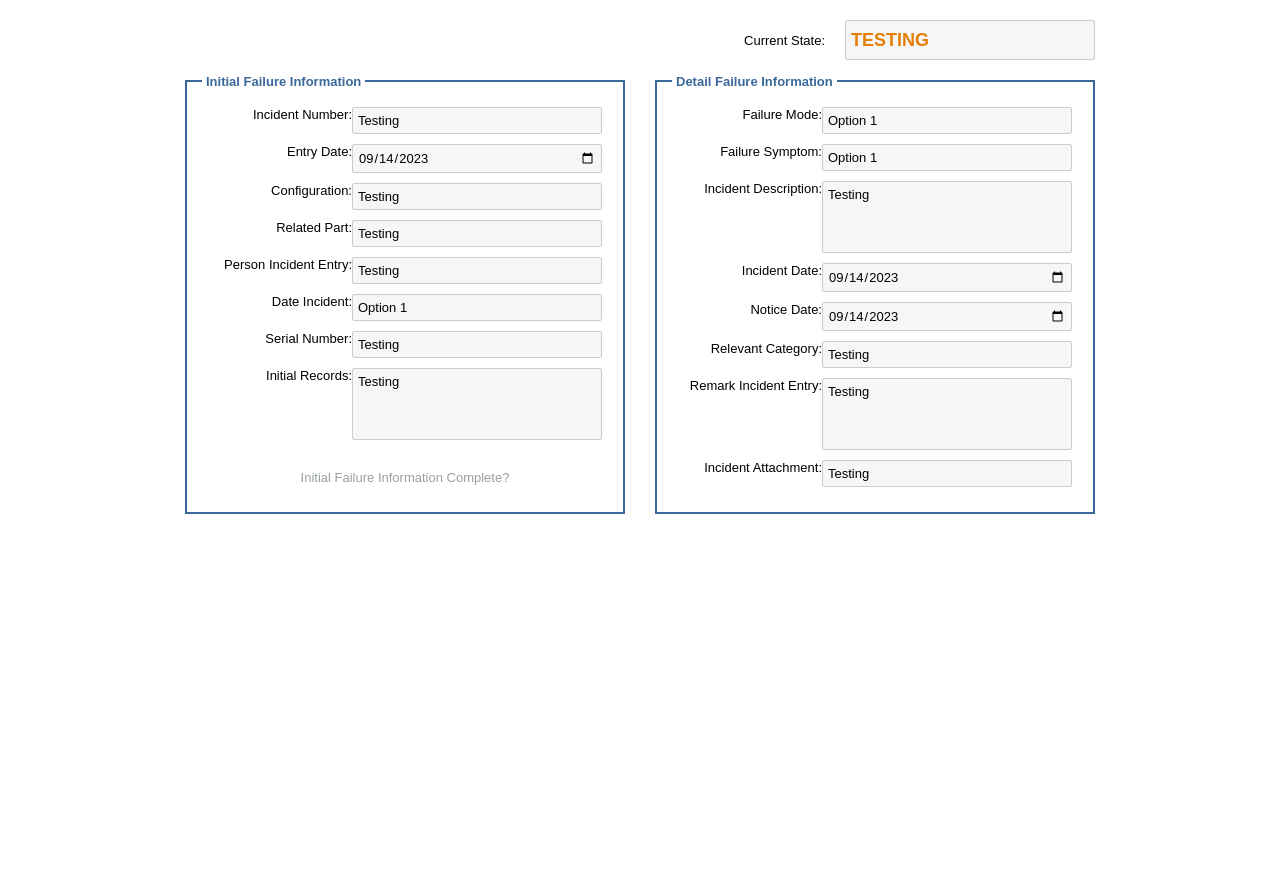
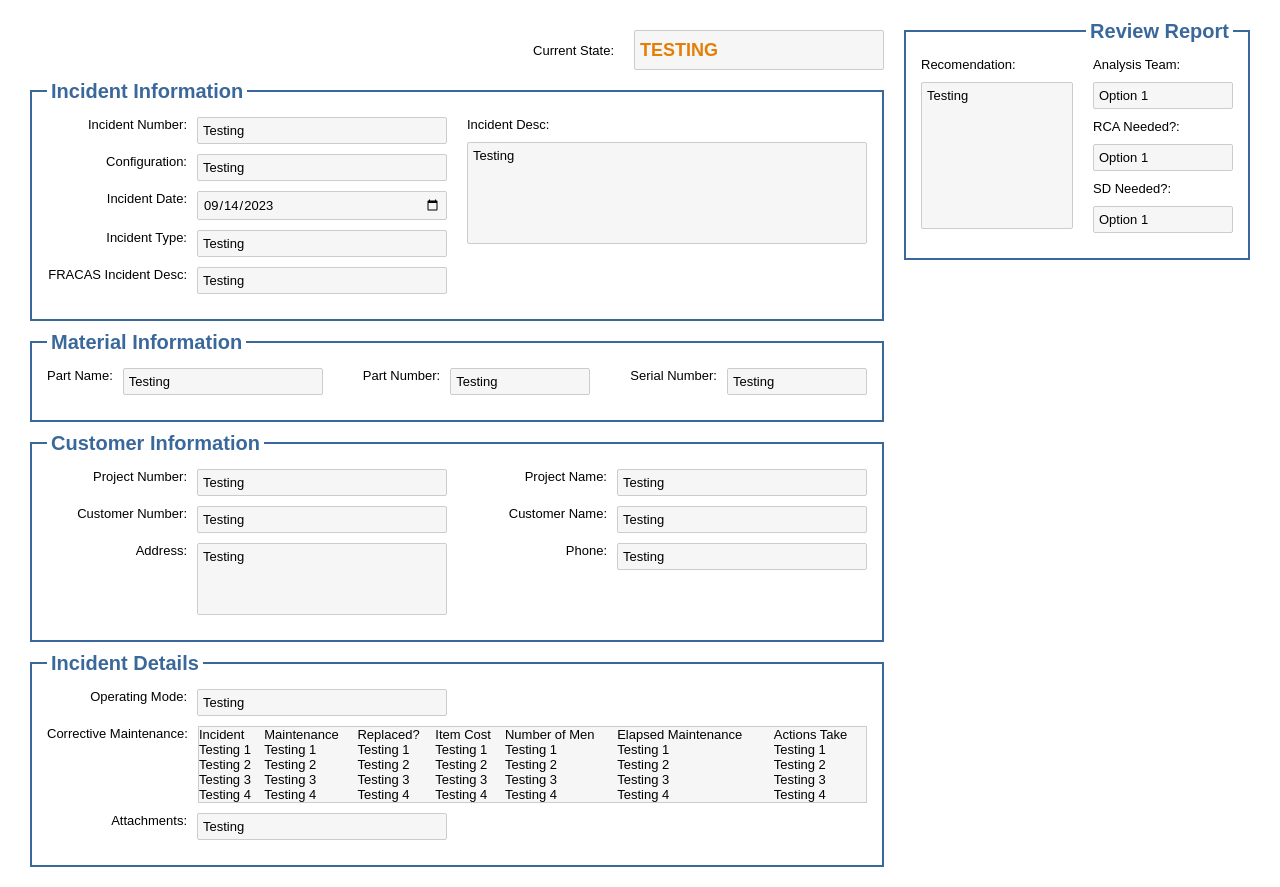
Before and after one commit to Integral-Experts-PLM/ArmadaFirstProject, a Django app: page /createIncident/ in a window 1280 px wide. Shown: the part 42-929 px from the top of the page. Before the commit the page ends 556 px from the top, so only its background shows below. Run offline with Django 4.2, Linux system fonts and the light colour scheme.

Commit message:
review done

```diff
--- a/base/templates/base/createIncident.html
+++ b/base/templates/base/createIncident.html
@@ -1,22 +1,28 @@
 {% extends 'index.html' %} {% block content %}
-<div style="width: 910px; margin-top: 20px;">
-<div style="display: flex; width: 100%; justify-content: flex-end;">
-    {% include 'currentState.html' %}
-</div>
-<div style="display: flex; justify-content: space-between;">
-    {% include 'initialFailureInfo.html' %}
-    {% include 'detailedFailureInfo.html' %}
-</div>
+<div style="display: flex; justify-content: space-between; margin: 30px;">
+    <div style="width: 910px;">
+        {% include 'currentState.html' %}
+        {% include 'failureInfoDone.html' %}
+    </div>
+    <div style="display: flex; justify-content: flex-end; width: 100%; margin-left: 20px;">
+        {% include 'reviewReport.html' %}
+    </div>
 </div>
 {% endblock %}
 
 <!-- ========================================================= -->
-<div style="display: flex; justify-content: space-between;">
+<div style="display: flex; justify-content: space-between; width: 910px; margin: 30px;">
     {% include 'initialFailureInfo.html' %}
     {% include 'detailedFailureInfo.html' %}
 </div>
 
 <!-- ========================================================= -->
-<div>
-    {% include 'failureInfoDone.html' %}
+<div style="display: flex; justify-content: space-between; margin: 30px;">
+    <div style="width: 910px;">
+        {% include 'currentState.html' %}
+        {% include 'failureInfoDone.html' %}
+    </div>
+    <div style="display: flex; justify-content: flex-end; width: 100%; margin-left: 20px;">
+        {% include 'reviewReport.html' %}
+    </div>
 </div>
--- a/base/templates/detailedFailureInfo.html
+++ b/base/templates/detailedFailureInfo.html
@@ -1,7 +1,7 @@
 <div class="main-input-container">
   <h3 class="title-input-container">Detail Failure Information</h3>
   <div class="input-container">
-    <label for="failure_mode">Failure Mode:</label>
+    <label class="input-label" for="failure_mode">Failure Mode:</label>
     <select id="failure_mode" class="input-box" name="failure_mode">
       <option value="">Option 1</option>
       <option value="">Option 2</option>
@@ -9,7 +9,7 @@
     </select>
   </div>
   <div class="input-container">
-    <label for="failure_symptom">Failure Symptom:</label>
+    <label class="input-label" for="failure_symptom">Failure Symptom:</label>
     <select id="failure_symptom" class="input-box" name="failure_symptom">
       <option value="">Option 1</option>
       <option value="">Option 2</option>
@@ -17,7 +17,7 @@
     </select>
   </div>
   <div class="input-container">
-    <label>Incident Description:</label>
+    <label class="input-label">Incident Description:</label>
     <textarea
       class="input-box"
       name="fracas_incident_description"
@@ -28,7 +28,7 @@ Testing</textarea
     >
   </div>
   <div class="input-container">
-    <label>Incident Date:</label>
+    <label class="input-label">Incident Date:</label>
     <input
       type="date"
       value="2023-09-14"
@@ -37,7 +37,7 @@ Testing</textarea
     />
   </div>
   <div class="input-container">
-    <label>Notice Date:</label>
+    <label class="input-label">Notice Date:</label>
     <input
       type="date"
       value="2023-09-14"
@@ -46,7 +46,7 @@ Testing</textarea
     />
   </div>
   <div class="input-container">
-    <label>Relevant Category:</label>
+    <label class="input-label">Relevant Category:</label>
     <input
       type="text"
       value="Testing"
@@ -55,13 +55,13 @@ Testing</textarea
     />
   </div>
   <div class="input-container">
-    <label>Remark Incident Entry:</label>
+    <label class="input-label">Remark Incident Entry:</label>
     <textarea class="input-box" name="remark_incident_entry" rows="4" cols="50">
 Testing</textarea
     >
   </div>
   <div class="input-container">
-    <label>Incident Attachment:</label>
+    <label class="input-label">Incident Attachment:</label>
     <input
       onclick=""
       type="text"
--- a/base/templates/failureInfoDone.html
+++ b/base/templates/failureInfoDone.html
@@ -1,78 +1,73 @@
-<div class="main-input-container" style="width: 910px; margin-bottom: 20px;">
+<div>
+  <div class="main-input-container" style="width: 100%; margin-bottom: 20px;">
     <h3 class="title-input-container">Incident Information</h3>
     <div style="display: flex; justify-content: space-between;">
       <div>
-      <div class="input-container" style="justify-content: flex-end;">
+        <div class="input-container">
           <label class="input-label">Incident Number:</label>
           <input type="text" class="input-box" value="Testing" name="incident_identifier" />
         </div>
-      <div class="input-container" style="justify-content: flex-end;">
+        <div class="input-container">
           <label class="input-label">Configuration:</label>
           <input type="text" class="input-box" value="Testing" name="configuration" />
         </div>
         <div class="input-container">
-        <label style="margin-right: 10px;">Incident Date:</label>
+          <label class="input-label">Incident Date:</label>
           <input type="date" class="input-box" value="2023-09-14" name="incident_date" />
         </div>
-      <div class="input-container" style="justify-content: flex-end;">
-        <label style="margin-right: 10px;">Incident Type:</label>
+        <div class="input-container">
+          <label class="input-label">Incident Type:</label>
           <input type="text" class="input-box" value="Testing" name="incident_type" />
         </div>
-      <div class="input-container" style="justify-content: flex-end;">
-        <label style="margin-right: 10px;">FRACAS Incident Desc:</label>
-        <input
-          type="text"
-          value="Testing"
-          class="input-box"
-          name="fracas_incident_description"
-        />
+        <div class="input-container">
+          <label class="input-label">FRACAS Incident Desc:</label>
+          <input type="text" value="Testing" class="input-box" name="fracas_incident_description" />
         </div>
       </div>
-    <div class="input-container" style="display: flex; flex-direction: column; justify-content: flex-start;">
+      <div class="input-container" style="display: flex; flex-direction: column; justify-content: flex-start; margin-left: 20px;">
         <label style="padding-bottom: 10px;">Incident Desc:</label>
-      <textarea
-      class="input-box"
-      name="incident_description"
-      rows="6"
-      cols="50"
-      style="width: 100%;""
+        <textarea class="input-box" name="incident_description" rows="6" cols="50" style="width: 100%;""
       >Testing</textarea>
     </div>
   </div>
 </div>
 <!-- ====================================================================== -->
-<div class="main-input-container" style="width: 910px; margin-bottom: 20px;">
+<div class=" main-input-container" style="width: 100%; margin-bottom: 20px;">
   <h3 class="title-input-container">Material Information</h3>
   <div style="display: flex; justify-content: space-between;">
+
     <div class="input-container" style="width: auto; justify-content: flex-start;">
-      <label style="margin-right: 10px;">Part Name:</label>
-      <input style="width: 240px;" type="text" class="input-box" value="Testing" name="part_name" />
+      <label class="input-label">Part Name:</label>
+      <input style="width: 200px;" type="text" class="input-box" value="Testing" name="part_name" />
     </div>
+
     <div class="input-container" style="width: auto; justify-content: flex-start;">
-      <label style="margin-right: 10px;">Part Number:</label>
-      <input style="width: 160px;" type="text" class="input-box" value="Testing" name="part_number" />
+      <label class="input-label">Part Number:</label>
+      <input style="width: 140px;" type="text" class="input-box" value="Testing" name="part_number" />
     </div>
+
     <div class="input-container" style="width: auto; justify-content: flex-start;">
-      <label style="margin-right: 10px;">Serial Number:</label>
-      <input style="width: 160px;" type="text" class="input-box" value="Testing" name="serial_number" />
+      <label class="input-label">Serial Number:</label>
+      <input style="width: 140px;" type="text" class="input-box" value="Testing" name="serial_number" />
     </div>
+
   </div>
 </div>
 <!-- ====================================================================== -->
-<div class="main-input-container" style="width: 910px; margin-bottom: 20px;">
+<div class="main-input-container" style="width: 100%; margin-bottom: 20px;">
   <h3 class="title-input-container">Customer Information</h3>
   <div style="display: flex; justify-content: space-between;">
     <div>
-      <div class="input-container"style="justify-content: flex-end;">
-        <label style="margin-right: 10px;">Project Number:</label>
+      <div class="input-container">
+        <label class="input-label">Project Number:</label>
         <input type="text" class="input-box" value="Testing" name="project_number" />
       </div>
-      <div class="input-container" style="justify-content: flex-end;">
-        <label style="margin-right: 10px;">Customer Number:</label>
+      <div class="input-container">
+        <label class="input-label">Customer Number:</label>
         <input type="text" class="input-box" value="Testing" name="customer_number" />
       </div>
-      <div class="input-container" style="justify-content: flex-end;">
-        <label style="margin-right: 10px;">Address:</label>
+      <div class="input-container">
+        <label class="input-label">Address:</label>
         <textarea
           class="input-box"
           name="address"
@@ -82,22 +77,86 @@
       </div>
     </div>
     <div>
-        <div class="input-container" style="justify-content: flex-end;">
-          <label style="margin-right: 10px;">Project Name:</label>
+      <div class="input-container">
+        <label class="input-label">Project Name:</label>
         <input type="text" class="input-box" value="Testing" name="project_name" />
       </div>
-        <div class="input-container" style="justify-content: flex-end;">
-          <label style="margin-right: 10px;">Customer Name:</label>
+      <div class="input-container">
+        <label class="input-label">Customer Name:</label>
         <input type="text" class="input-box" value="Testing" name="customer_name" />
       </div>
-        <div class="input-container" style="justify-content: flex-end;">
-          <label style="margin-right: 10px;">Phone:</label>
+      <div class="input-container">
+        <label class="input-label">Phone:</label>
         <input type="text" class="input-box" value="Testing" name="phone" />
       </div>
     </div>
   </div>
 </div>
 <!-- ====================================================================== -->
-<div class="main-input-container" style="width: 910px; margin-bottom: 20px;">
+<div class="main-input-container" style="width: 100%; margin-bottom: 20px;">
   <h3 class="title-input-container">Incident Details</h3>
+
+  <div class="input-container">
+    <label class="input-label">Operating Mode:</label>
+    <input type="text" class="input-box" value="Testing" name="operating_mode" />
   </div>
+  <div class="input-container" style="width: 100%;">
+    <label style="width: 185px;">Corrective Maintenance:</label>
+    <table class="input-box" style="width: 100%;">
+      <thead>
+        <tr>
+          <th>Incident</th>
+          <th>Maintenance</th>
+          <th>Replaced?</th>
+          <th>Item Cost</th>
+          <th>Number of Men</th>
+          <th>Elapsed Maintenance</th>
+          <th>Actions Take</th>
+        </tr>
+      </thead>
+      <tbody>
+        <tr>
+          <td>Testing 1</td>
+          <td>Testing 1</td>
+          <td>Testing 1</td>
+          <td>Testing 1</td>
+          <td>Testing 1</td>
+          <td>Testing 1</td>
+          <td>Testing 1</td>
+        </tr>
+        <tr>
+          <td>Testing 2</td>
+          <td>Testing 2</td>
+          <td>Testing 2</td>
+          <td>Testing 2</td>
+          <td>Testing 2</td>
+          <td>Testing 2</td>
+          <td>Testing 2</td>
+        </tr>
+        <tr>
+          <td>Testing 3</td>
+          <td>Testing 3</td>
+          <td>Testing 3</td>
+          <td>Testing 3</td>
+          <td>Testing 3</td>
+          <td>Testing 3</td>
+          <td>Testing 3</td>
+        </tr>
+        <tr>
+          <td>Testing 4</td>
+          <td>Testing 4</td>
+          <td>Testing 4</td>
+          <td>Testing 4</td>
+          <td>Testing 4</td>
+          <td>Testing 4</td>
+          <td>Testing 4</td>
+        </tr>
+      </tbody>
+    </table>
+  </div>
+  <div class="input-container">
+    <label class="input-label">Attachments:</label>
+    <input onclick="" type="text" value="Testing" class="input-box" name="incident_attachment" />
+  </div>
+</div>
+</div>
--- a/base/templates/initialFailureInfo.html
+++ b/base/templates/initialFailureInfo.html
@@ -1,23 +1,23 @@
 <div class="main-input-container">
   <h3 class="title-input-container">Initial Failure Information</h3>
   <div class="input-container">
-    <label>Incident Number:</label>
+    <label class="input-label">Incident Number:</label>
     <input type="text" value="Testing" class="input-box" name="incident_identifier" />
   </div>
   <div class="input-container">
-    <label>Entry Date:</label>
+    <label class="input-label">Entry Date:</label>
     <input type="date" value="2023-09-14" class="input-box" name="created_at" />
   </div>
   <div class="input-container">
-    <label>Configuration:</label>
+    <label class="input-label">Configuration:</label>
     <input type="text" value="Testing" class="input-box" name="configuration" />
   </div>
   <div class="input-container">
-    <label>Related Part:</label>
+    <label class="input-label">Related Part:</label>
     <input type="text" value="Testing" class="input-box" name="related_part" />
   </div>
   <div class="input-container">
-    <label>Person Incident Entry:</label>
+    <label class="input-label">Person Incident Entry:</label>
     <input type="text" value="Testing" class="input-box" name="user" />
   </div>
   <div class="input-container">
@@ -29,11 +29,11 @@
     </select>
   </div>
   <div class="input-container">
-    <label>Serial Number:</label>
+    <label class="input-label">Serial Number:</label>
     <input type="text" value="Testing" class="input-box" name="serial_number" />
   </div>
   <div class="input-container">
-    <label>Initial Records:</label>
+    <label class="input-label">Initial Records:</label>
     <textarea
       class="input-box"
       name="initial_records"
@@ -42,6 +42,6 @@
     >Testing</textarea>
   </div>
   <div class="checkbox-container">
-    <label>Initial Failure Information Complete?</label>
+    <label class="input-label">Initial Failure Information Complete?</label>
   </div>
 </div>
--- a/base/templates/reviewReport.html
+++ b/base/templates/reviewReport.html
@@ -0,0 +1,39 @@
+<div class="main-input-container" style="width: 100%; height: 230px;">
+    <div style="display: flex; justify-content: flex-end;">
+        <h3 class="title-input-container">Review Report</h3>
+    </div>
+    <div style="display: flex;">
+        <div class="input-container" style="display: flex; flex-direction: column; justify-content: flex-start; width: 100%;">
+            <label style="padding-bottom: 10px;">Recomendation:</label>
+            <textarea class="input-box" name="recommendation" rows="9" cols="50" style="width: 100%;""
+    >Testing</textarea>
+  </div>
+<div style="margin-left: 20px;">
+  <div class=" input-container"
+                style="display: flex; flex-direction: column; justify-content: flex-start; width: 140px;">
+    <label style="margin-bottom: 10px;" for="analysis_team">Analysis Team:</label>
+    <select id="analysis_team" class="input-box" style="width: 100%;" name="analysis_team">
+      <option value="">Option 1</option>
+      <option value="">Option 2</option>
+      <option value="">Option 3</option>
+    </select>
+  </div>
+  <div class=" input-container" style="display: flex; flex-direction: column; justify-content: flex-start; width: 140px;">
+    <label style="margin-bottom: 10px;" for="rca_needed">RCA Needed?:</label>
+    <select id="rca_needed" class="input-box" style="width: 100%;" name="rca_needed">
+      <option value="">Option 1</option>
+      <option value="">Option 2</option>
+      <option value="">Option 3</option>
+    </select>
+  </div>
+  <div class=" input-container" style="display: flex; flex-direction: column; justify-content: flex-start; width: 140px;">
+    <label style="margin-bottom: 10px;" for="bd_needed">SD Needed?:</label>
+    <select id="bd_needed" class="input-box" style="width: 100%;" name="bd_needed">
+      <option value="">Option 1</option>
+      <option value="">Option 2</option>
+      <option value="">Option 3</option>
+    </select>
+  </div>
+</div>
+</div>
+</div>
--- a/static/styles/main.css
+++ b/static/styles/main.css
@@ -29,7 +29,7 @@ body{
 
 .state-container {
     display: flex;
-    justify-content: end;
+    justify-content: flex-end;
     align-items: center;
 }
 
@@ -42,10 +42,11 @@ body{
 }
 
 .title-input-container {
+    font-size: 20px;
     font-weight: bold;
     color: #3b689b;
     position: absolute;
-    top: -12px;
+    top: -16px;
     padding: 4px;
     background-color: white;
 }
@@ -58,15 +59,15 @@ body{
     padding-bottom: 10px;
 }
 
-.input-label {
-    margin-right: 10px;
-}
-
 .checkbox-container {
     color: #989f9f;
     display: flex;
     justify-content: center;
     padding-top: 20px;
+}
+
+.input-label {
+    margin-right: 10px;
 }
 
 .input-box {
```
Also changed, not shown: base/templates/currentState.html (line endings or trailing spaces). Lines whose indentation alone changed are shown as unchanged.
